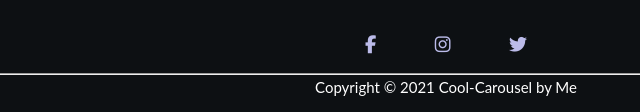
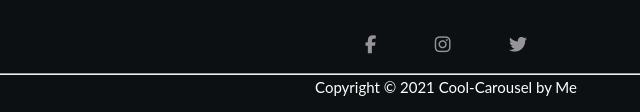
Before and after one commit to SkPhillips/CenterStage, a plain HTML site: page index.html in a window 1280 px wide. Shown: the part 1507-1619 px from the top of the page, 194-834 px from the left. Drawn offline with Linux system fonts and the light colour scheme; a web font is replaced by a local one.

Commit message:
color change
social links

```diff
--- a/style.css
+++ b/style.css
@@ -314,7 +314,7 @@ footer{
 
 .social-links a {
 	margin: 1.5em;
-	color: rgb(187, 187, 233);
+	color: rgb(149, 149, 153);
 }
 
 
```
